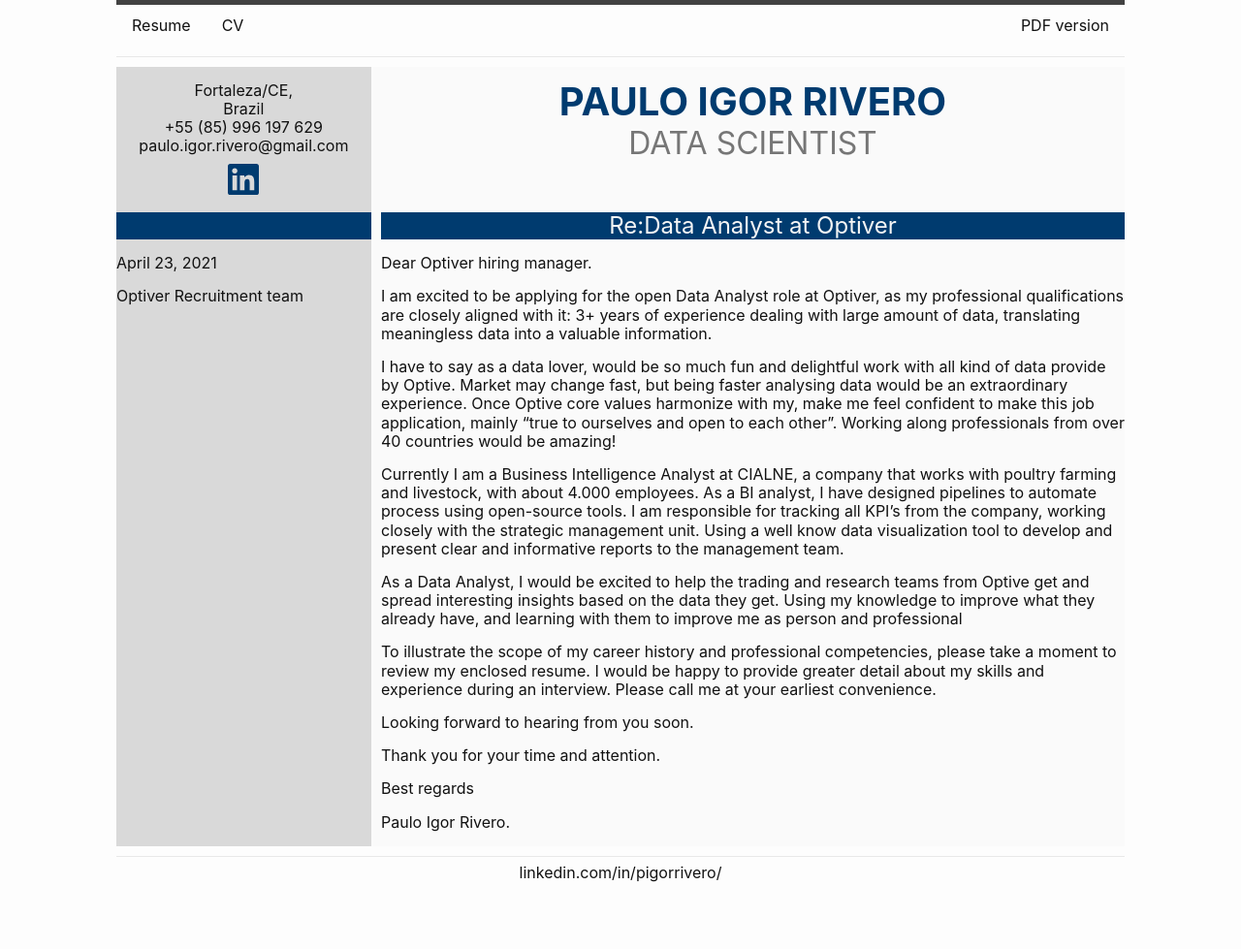
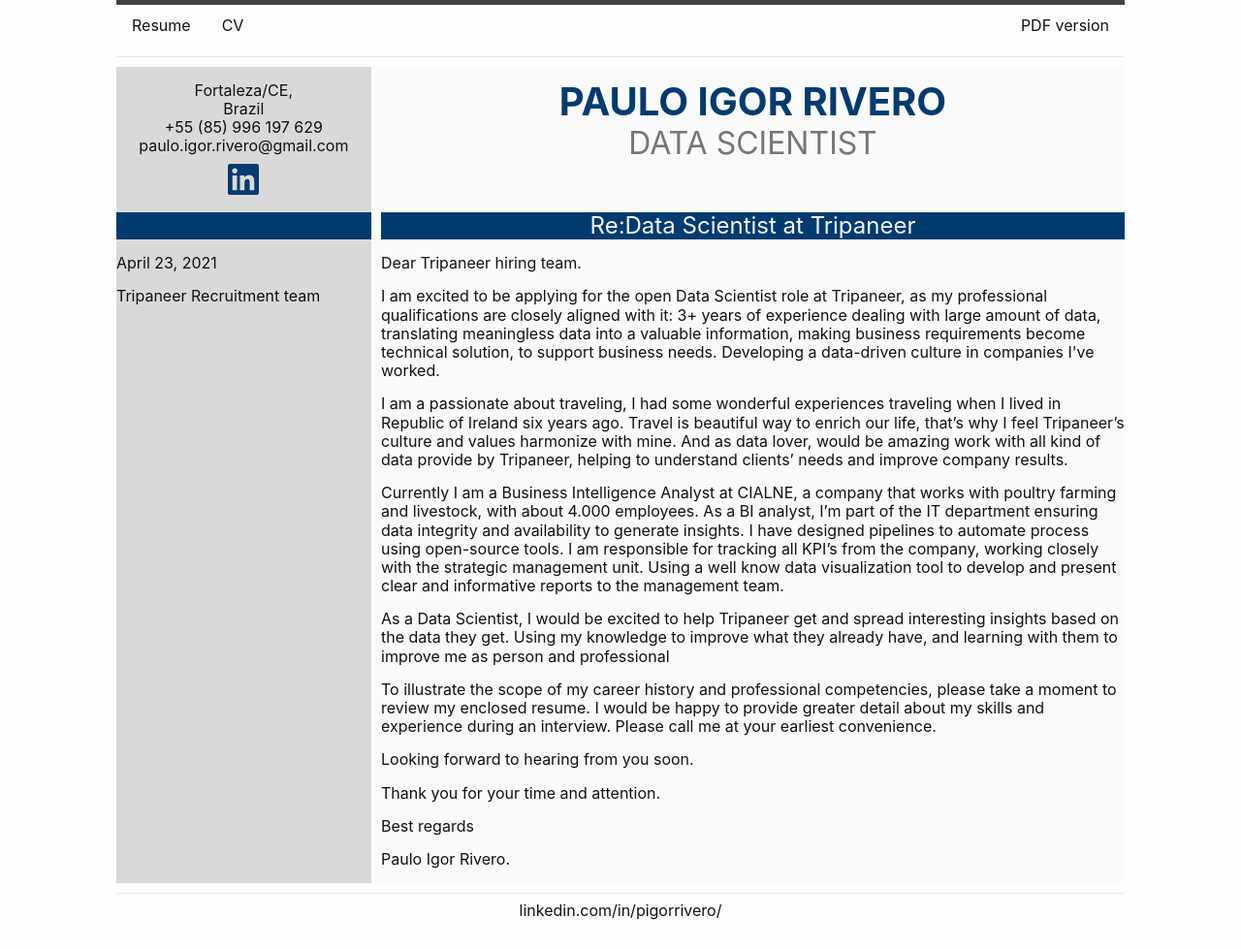
Before and after one commit to IgorRivero/igorrivero.github.io, a Jekyll site: the page built from letter.md, in a window 1280 px wide and 979 px high. Shown: the whole window at 97% size. Built offline with Jekyll 4.4.1, drawn with Linux system fonts in a browser that asks for light colours.

Commit message:
resume and CV

```diff
--- a/_layouts/letter.html
+++ b/_layouts/letter.html
@@ -7,20 +7,23 @@ layout: default
 		 <div>
 			<h3 style="height:28.8px;" class="section-title"></h3>
 			<p>April 23, 2021</p>
-			<p>Optiver Recruitment team</p>
+			<p>Tripaneer Recruitment team</p>
 
 		 </div>
     </div>
     <div class="col-2">
 	 <div>
-        <h3 style="height:28.8px;" class="section-title">Re:Data Analyst at Optiver</h3>
-        <p>Dear Optiver hiring manager. </p>
-<p>I am excited to be applying for the open Data Analyst role at Optiver, as my professional qualifications are closely aligned with it: 3+ years of experience dealing with large amount of data, translating meaningless data into a valuable information. </p>
-<p>I have to say as a data lover, would be so much fun and delightful work with all kind of data provide by Optive. Market may change fast, but being faster analysing data would be an extraordinary experience.  Once Optive core values harmonize with my, make me feel confident to make this job application, mainly “true to ourselves and open to each other”. Working along professionals from over 40 countries would be amazing! </p>
-<p>Currently I am a Business Intelligence Analyst at CIALNE, a company that works with poultry farming and livestock, with about 4.000 employees. As a BI analyst, I have designed pipelines to automate process using open-source tools. I am responsible for tracking all KPI’s from the company, working closely with the strategic management unit. Using a well know data visualization tool to develop and present clear and informative reports to the management team. </p>
-<p>As a Data Analyst, I would be excited to help the trading and research teams from Optive get and spread interesting insights based on the data they get. Using my knowledge to improve what they already have, and learning with them to improve me as person and professional </p>
+        <h3 style="height:28.8px;" class="section-title">Re:Data Scientist at Tripaneer</h3>
+        <p>Dear Tripaneer hiring team. </p>
+<p>I am excited to be applying for the open Data Scientist role at Tripaneer, as my professional qualifications are closely aligned with it: 3+ years of experience dealing with large amount of data, translating meaningless data into a valuable information, making business requirements become technical solution, to support business needs. Developing a data-driven culture in companies I've worked. </p>
+
+<p>I am a passionate about traveling, I had some wonderful experiences traveling when I lived in Republic of Ireland six years ago. Travel is beautiful way to enrich our life, that’s why I feel Tripaneer’s culture and values harmonize with mine. And as data lover, would be amazing work with all kind of data provide by Tripaneer, helping to understand clients’ needs and improve company results. </p>
+
+<p>Currently I am a Business Intelligence Analyst at CIALNE, a company that works with poultry farming and livestock, with about 4.000 employees. As a BI analyst, I’m part of the IT department ensuring data integrity and availability to generate insights. I have designed pipelines to automate process using open-source tools. I am responsible for tracking all KPI’s from the company, working closely with the strategic management unit. Using a well know data visualization tool to develop and present clear and informative reports to the management team. </p>
+<p>As a Data Scientist, I would be excited to help Tripaneer get and spread interesting insights based on the data they get. Using my knowledge to improve what they already have, and learning with them to improve me as person and professional </p>
 <p>To illustrate the scope of my career history and professional competencies, please take a moment to review my enclosed resume. I would be happy to provide greater detail about my skills and experience during an interview. Please call me at your earliest convenience. </p>
 <p>Looking forward to hearing from you soon. </p>
+
 
 
 
```
